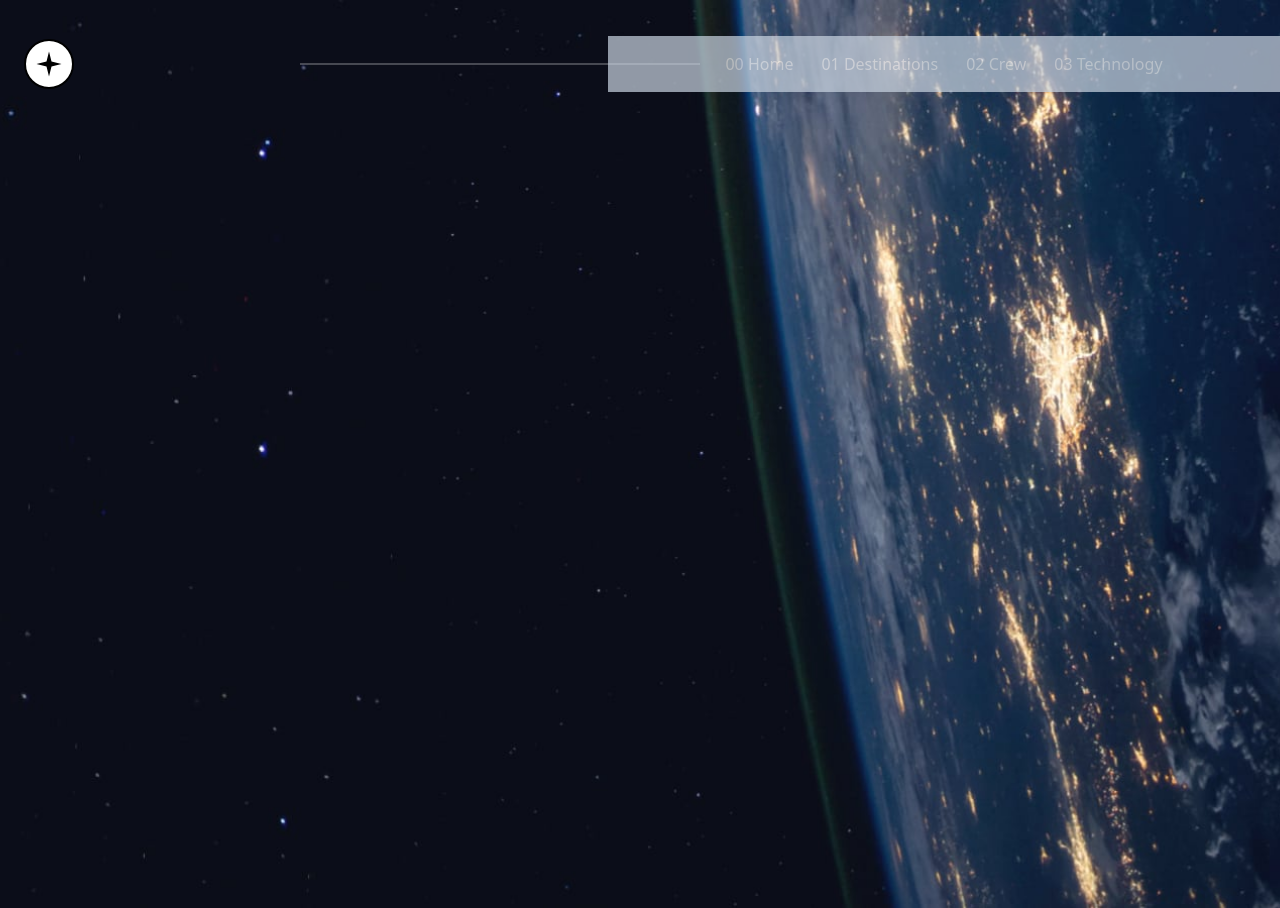
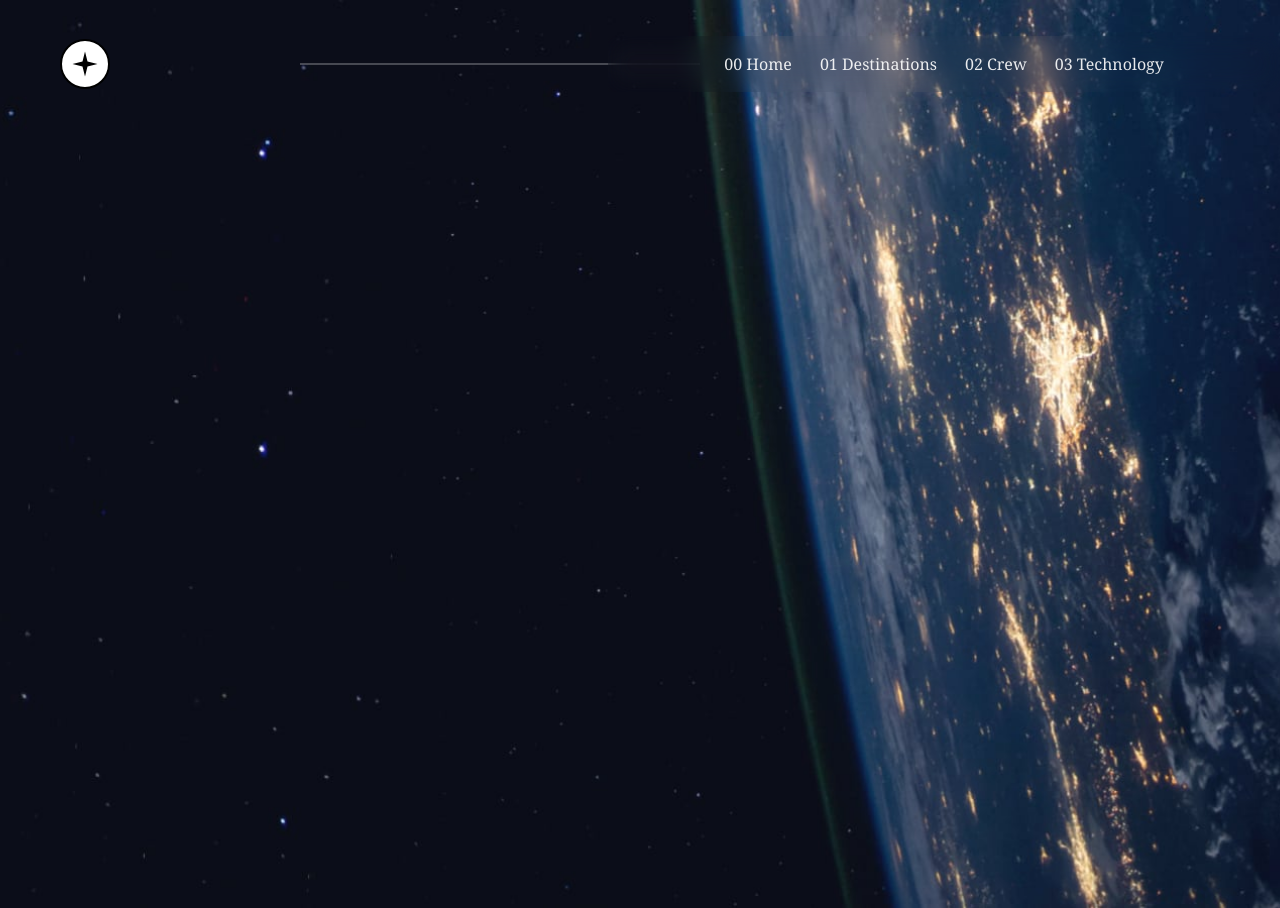
Before and after one commit to junior217/space-tourism-website, a Next.js app in the folder space-tourism/: page / in a window 1280 px wide. Built offline with nearby package versions, Linux system fonts and the light colour scheme.

Commit message:
navBar semi  complete

```diff
--- a/space-tourism/app/NavBar.tsx
+++ b/space-tourism/app/NavBar.tsx
@@ -3,17 +3,17 @@ import { CircleStarSVG, StraightLineSVG } from './components/SvgImg';
 export default function NavBar() {
   return (
     <nav className="relative mt-5 w-fill flex items-center justify-between py-4 text-white ">
-      <div className='ml-6 w-[50px] h-[50px] flex items-center justify-center'>
+      <div className='ml-15 w-[50px] h-[50px] flex items-center justify-center'>
       <CircleStarSVG/>
       </div>
       <div className='absolute left-[300px] flex items-center justify-center'>
       <StraightLineSVG />
       </div>
-      <div className="w-2xl flex space-x-4 justify-center items-center py-4 bg-slate-300 opacity-70 text-white">
-        <Link href="/" className='text-white font-se px-1.5 '>00 Home</Link>
-        <Link href="/" className='text-white font-se px-1.5 '>01 Destinations</Link>
-        <Link href="/" className='text-white font-se px-1.5 '>02 Crew</Link>
-        <Link href="/" className='text-white font-se px-1.5 '>03 Technology</Link>
+      <div className="w-2xl flex space-x-4 justify-center items-center py-4 bg-gradient-to-r backdrop-blur-md opacity-90 text-slate-100">
+        <Link href="/" className='text-white font-se px-1.5 font-serif hover:text-white hover:font-bold focus:border-b-2 focus:border-b-white'>00 Home</Link>
+        <Link href="/" className='text-white font-se px-1.5 font-serif hover:text-white hover:font-bold focus:border-b-2 focus:border-b-white'>01 Destinations</Link>
+        <Link href="/" className='text-white font-se px-1.5 font-serif hover:text-white hover:font-bold focus:border-b-2 focus:border-b-white'>02 Crew</Link>
+        <Link href="/" className='text-white font-se px-1.5 font-serif hover:text-white hover:font-bold focus:border-b-2 focus:border-b-white'>03 Technology</Link>
       </div>
     </nav>
   );
```
